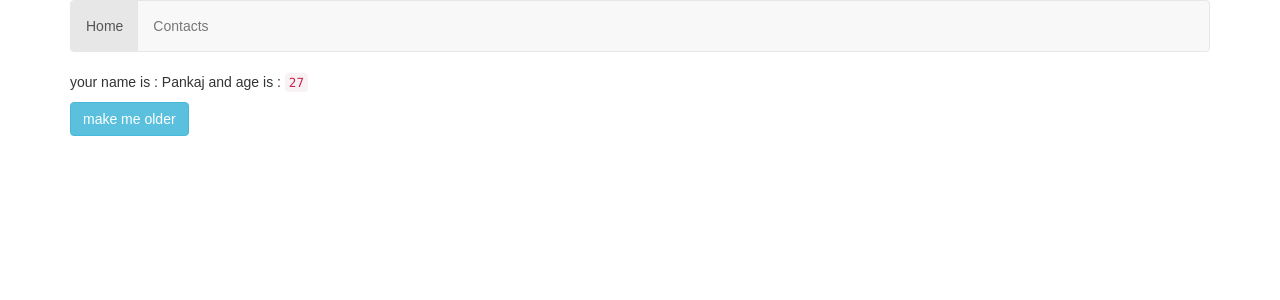
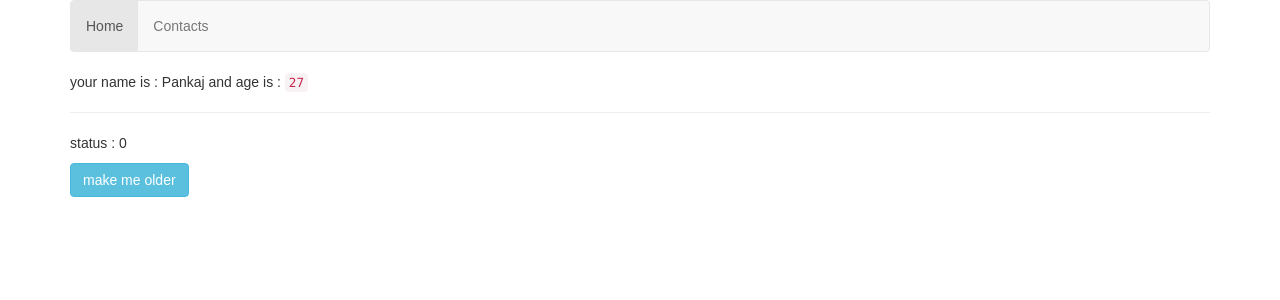
Before and after one commit to Pankaj761/myreact-app, a React (Create React App) app: page / in a window 1280 px wide. Shown: the top 300 px of the page. Built offline with nearby package versions, Linux system fonts and the light colour scheme.

Commit message:
state change ui update

```diff
--- a/src/component/App.js
+++ b/src/component/App.js
@@ -12,7 +12,7 @@ class App extends Component {
     return (
       <div className="container">
         <Header/>
-          <Home name={"Pankaj"} age={27} >
+          <Home name={"Pankaj"} initalAge={27} >
               <hr/>
               <p>This is paragraph!!</p>
           </Home>
--- a/src/component/Home.js
+++ b/src/component/Home.js
@@ -3,11 +3,15 @@ import React from "react";
 export class Home extends React.Component{
     constructor(props){
         super();
-        this.age=props.age;
+        this.state={
+            age:props.initalAge,
+            status:0
+        };
     }
     makeMeOlder(){
-        this.age+=3;
-        console.log(this.age);
+        this.setState({
+            age:this.state.age+3
+        })
     }
     render(){
         var text="Some text";
@@ -15,10 +19,11 @@ export class Home extends React.Component{
         return (
             <div>
                 <p>
-                    <p>
-                        your name is : {this.props.name} and age is : <code>{this.age}</code>
-                    </p>
-
+                        your name is : {this.props.name} and age is : <code>{this.state.age}</code>
+                </p>
+                <hr/>
+                <p>
+                    status : {this.state.status}
                 </p>
                 <button onClick={this.makeMeOlder.bind(this)} className="btn btn-info"> make me older</button>
             </div>
```
